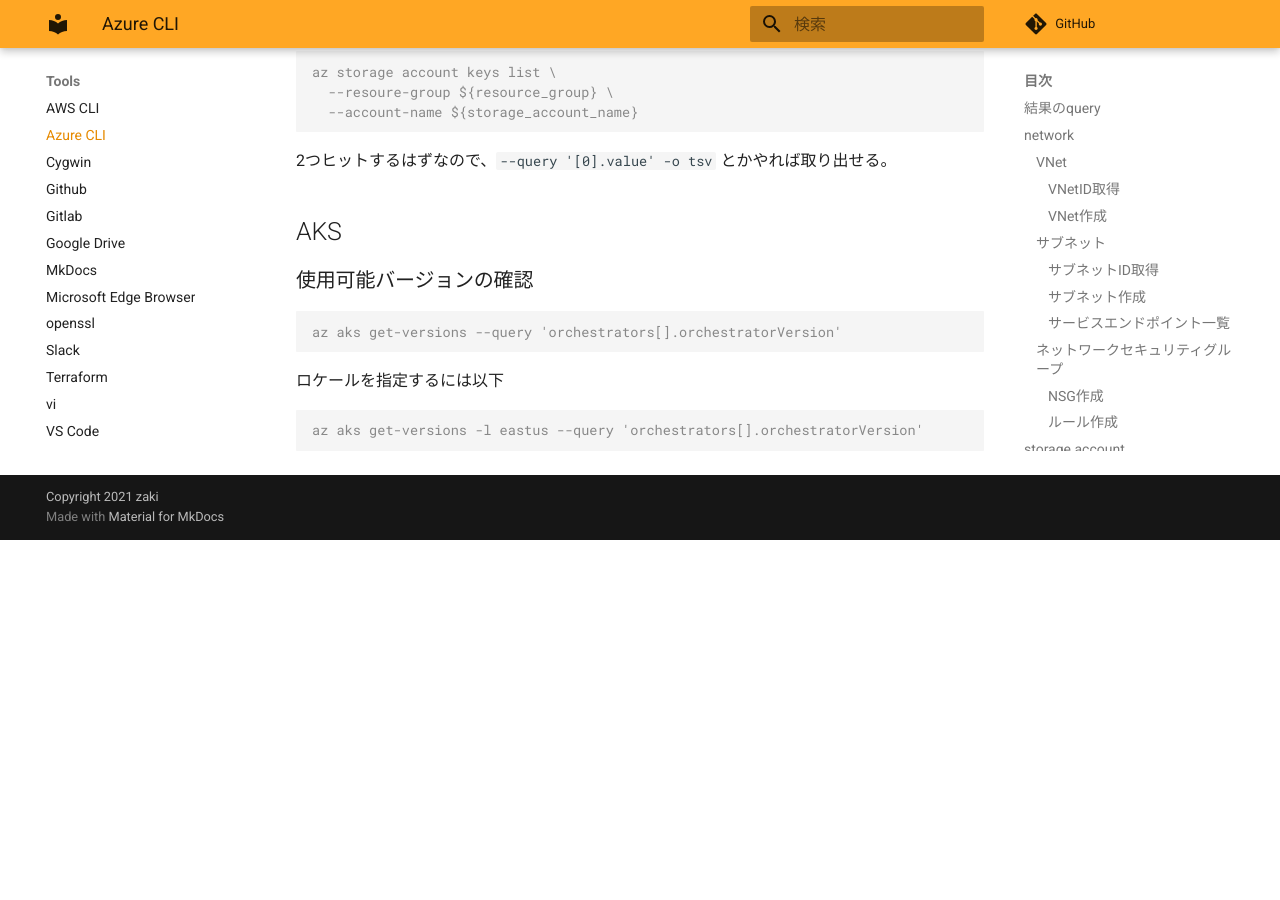
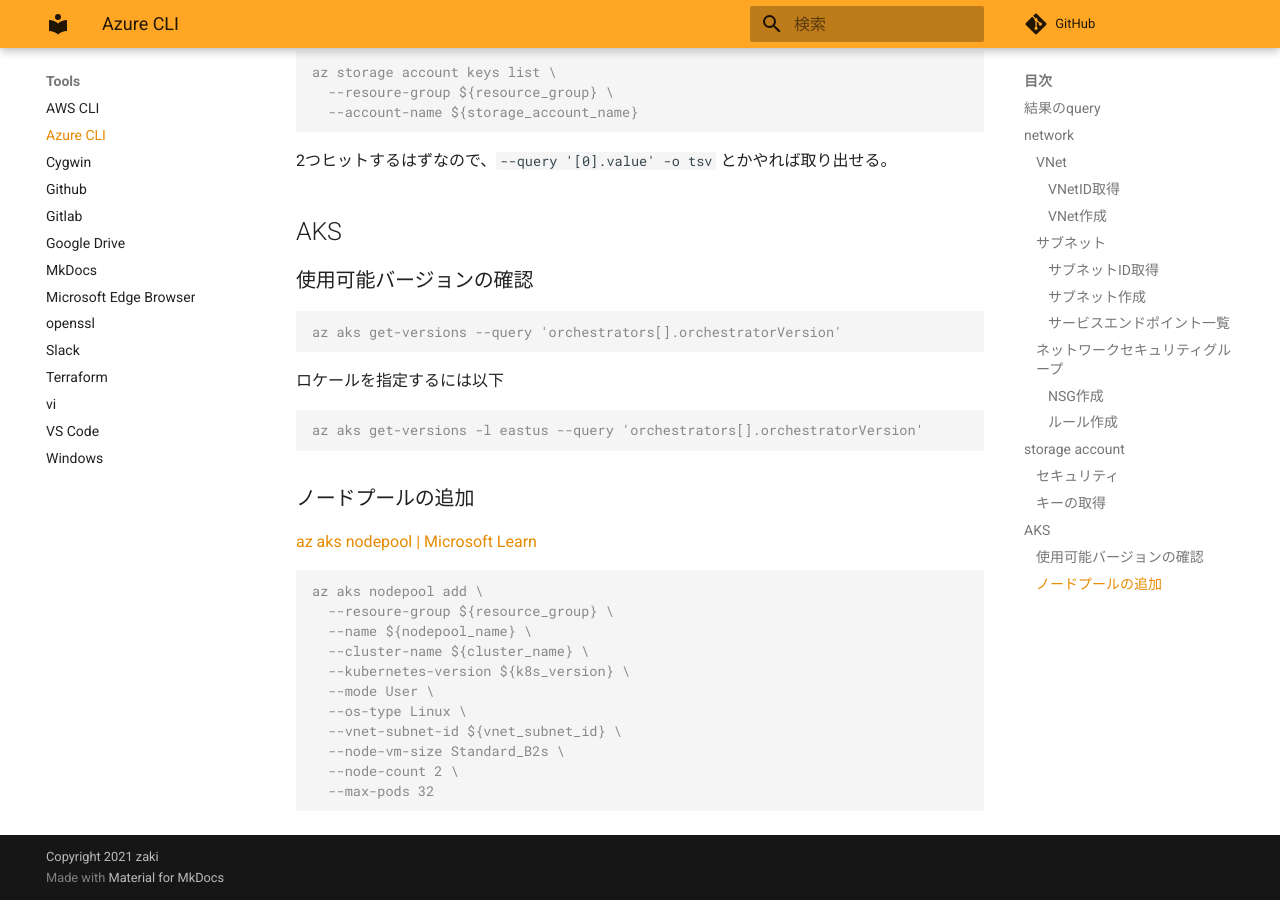
Before and after one commit to zaki-lknr/docs, an MkDocs documentation site: the page built from docs/Tools/az.md, in a window 1280 px wide and 900 px high, scrolled down 2813 px. Built offline with MkDocs 1.6.1 and Material for MkDocs 9.7.7, drawn with Linux system fonts in a browser that asks for light colours; comment, search, counter and statistics services are not loaded; before the commit the page ends 3353 px from its top, so only the background shows below that.

Commit message:
add: tools/az: aksノードプール追加

````diff
--- a/docs/Tools/az.md
+++ b/docs/Tools/az.md
@@ -149,3 +149,21 @@ az aks get-versions --query 'orchestrators[].orchestratorVersion'
 ```console
 az aks get-versions -l eastus --query 'orchestrators[].orchestratorVersion'
 ```
+
+### ノードプールの追加
+
+[az aks nodepool | Microsoft Learn](https://learn.microsoft.com/ja-jp/cli/azure/aks/nodepool?view=azure-cli-latest#az-aks-nodepool-add)
+
+```console
+az aks nodepool add \
+  --resoure-group ${resource_group} \
+  --name ${nodepool_name} \
+  --cluster-name ${cluster_name} \
+  --kubernetes-version ${k8s_version} \
+  --mode User \
+  --os-type Linux \
+  --vnet-subnet-id ${vnet_subnet_id} \
+  --node-vm-size Standard_B2s \
+  --node-count 2 \
+  --max-pods 32
+```
````
